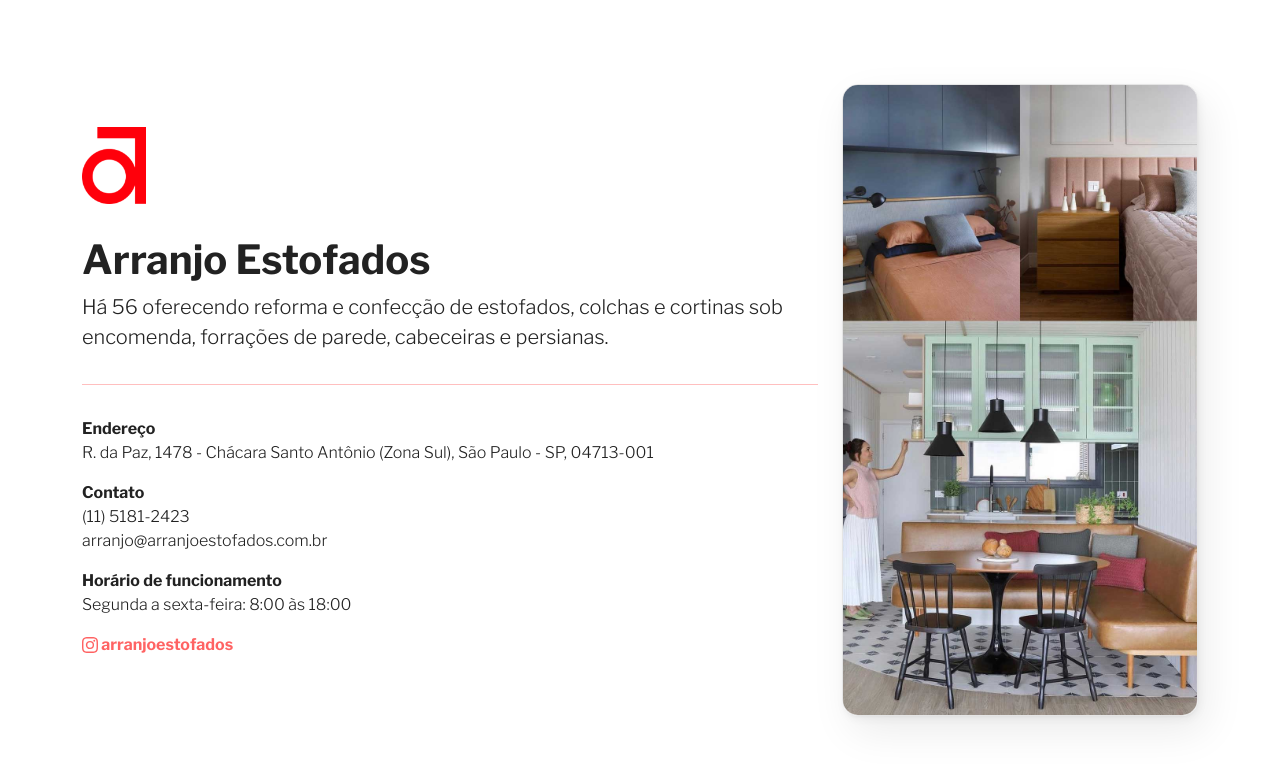
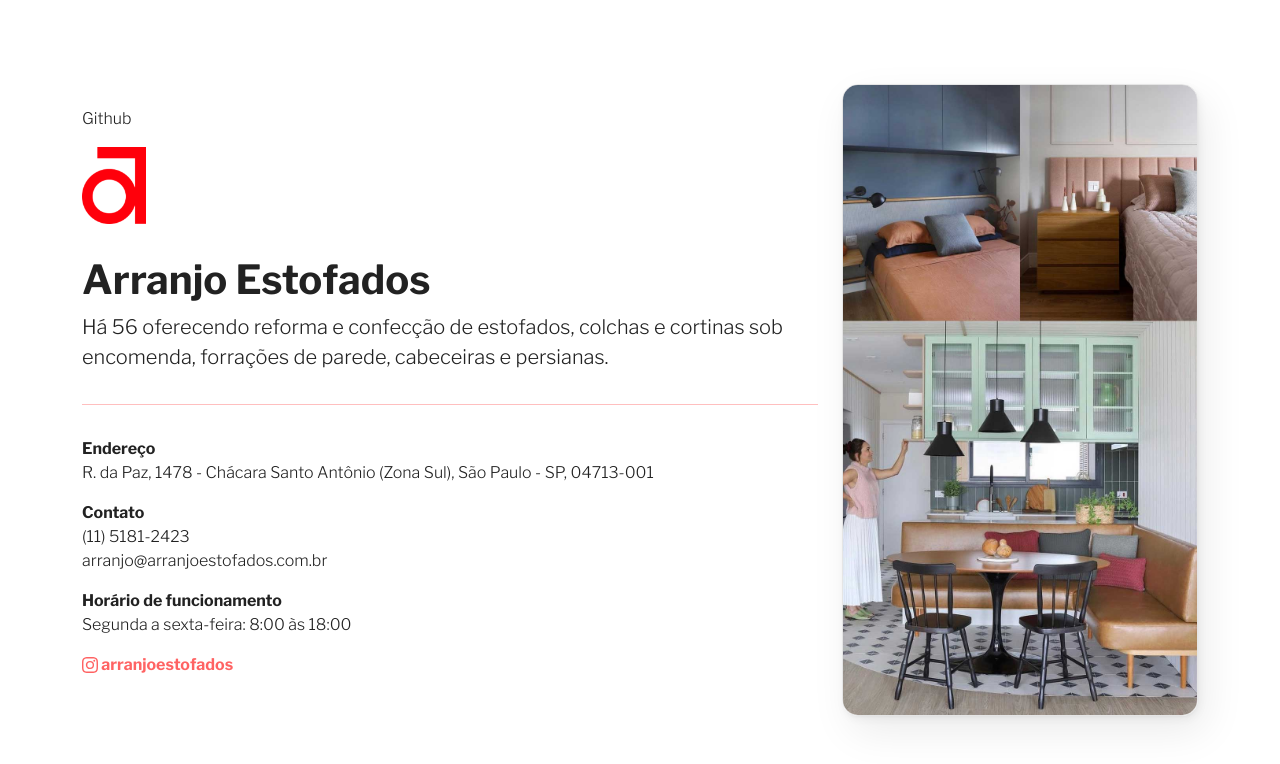
Before and after one commit to viniciusofp/arranjoestofados, a plain HTML site: page index.html in a window 1280 px wide. Drawn offline with nearby package versions, Linux system fonts and the light colour scheme.

Commit message:
add guthub marker

```diff
--- a/index.html
+++ b/index.html
@@ -17,6 +17,7 @@
     <div class="main-container container">
       <div class="row">
         <div class="col-md-7 col-lg-8 align-self-center">
+          <p style="display: hidden">Github</p>
           <img class="logo" src="./logo.png" alt="" />
           <h1>Arranjo Estofados</h1>
           <p class="lead">
```
